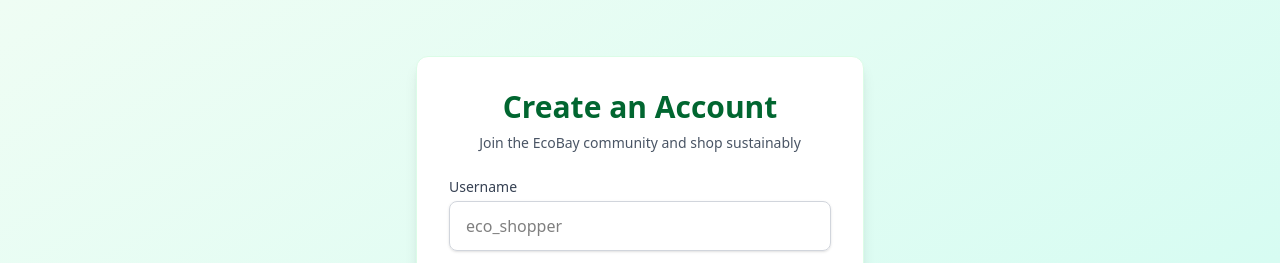
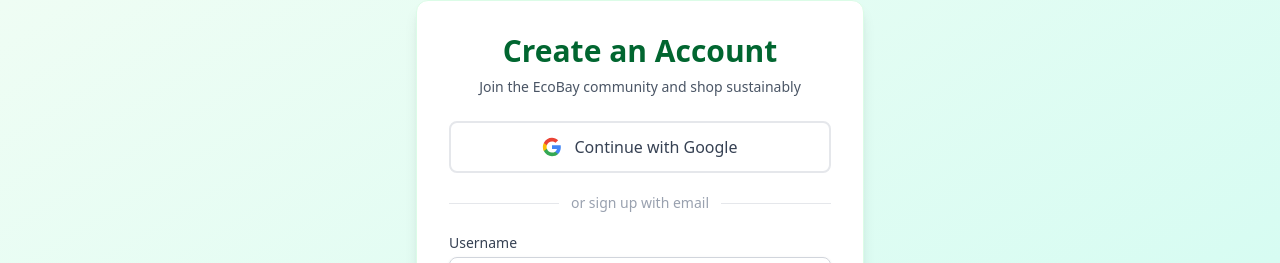
Before and after one commit to garvit000/Eco-Bay, a Next.js app: page /register in a window 1280 px wide. Shown: the part 110-373 px from the top of the page. Built offline with nearby package versions, Linux system fonts and the light colour scheme; no server answers.

Commit message:
Add google signon

```diff
--- a/src/app/login/page.tsx
+++ b/src/app/login/page.tsx
@@ -2,14 +2,28 @@
 import Navbar from "../Components/navbar";
 import { useState } from "react";
 import { useRouter } from "next/navigation";
-import { signInWithEmailAndPassword } from "firebase/auth";
+import { signInWithEmailAndPassword, signInWithPopup, GoogleAuthProvider } from "firebase/auth";
 import { auth } from "../../../ecobaybackend/lib/firebase";
+
+const googleProvider = new GoogleAuthProvider();
+
+function GoogleIcon() {
+  return (
+    <svg className="w-5 h-5" viewBox="0 0 24 24" xmlns="http://www.w3.org/2000/svg">
+      <path d="M22.56 12.25c0-.78-.07-1.53-.2-2.25H12v4.26h5.92c-.26 1.37-1.04 2.53-2.21 3.31v2.77h3.57c2.08-1.92 3.28-4.74 3.28-8.09z" fill="#4285F4"/>
+      <path d="M12 23c2.97 0 5.46-.98 7.28-2.66l-3.57-2.77c-.98.66-2.23 1.06-3.71 1.06-2.86 0-5.29-1.93-6.16-4.53H2.18v2.84C3.99 20.53 7.7 23 12 23z" fill="#34A853"/>
+      <path d="M5.84 14.09c-.22-.66-.35-1.36-.35-2.09s.13-1.43.35-2.09V7.07H2.18C1.43 8.55 1 10.22 1 12s.43 3.45 1.18 4.93l3.66-2.84z" fill="#FBBC05"/>
+      <path d="M12 5.38c1.62 0 3.06.56 4.21 1.64l3.15-3.15C17.45 2.09 14.97 1 12 1 7.7 1 3.99 3.47 2.18 7.07l3.66 2.84c.87-2.6 3.3-4.53 6.16-4.53z" fill="#EA4335"/>
+    </svg>
+  );
+}
 
 export default function Login() {
   const [email, setEmail] = useState<string>("");
   const [password, setPassword] = useState<string>("");
   const [error, setError] = useState<string>("");
   const [isLoading, setIsLoading] = useState(false);
+  const [isGoogleLoading, setIsGoogleLoading] = useState(false);
   const router = useRouter();
 
   const handleLogin = async (e: React.FormEvent) => {
@@ -34,6 +48,24 @@
     }
   };
 
+  const handleGoogleSignIn = async () => {
+    setError("");
+    setIsGoogleLoading(true);
+    try {
+      await signInWithPopup(auth, googleProvider);
+      router.push("/dashboard");
+    } catch (err: unknown) {
+      const code = (err as { code?: string }).code ?? "";
+      if (code === "auth/popup-closed-by-user" || code === "auth/cancelled-popup-request") {
+        // User closed the popup — no error needed
+      } else {
+        setError("Google sign-in failed. Please try again.");
+      }
+    } finally {
+      setIsGoogleLoading(false);
+    }
+  };
+
   return (
     <>
       <Navbar />
@@ -49,6 +81,31 @@
               {error}
             </div>
           )}
+
+          {/* Google Sign-In */}
+          <button
+            type="button"
+            onClick={handleGoogleSignIn}
+            disabled={isGoogleLoading || isLoading}
+            className="w-full flex items-center justify-center gap-3 py-3 px-4 border-2 border-gray-200 rounded-lg hover:border-gray-300 hover:bg-gray-50 transition-all duration-200 font-medium text-gray-700 disabled:opacity-60 disabled:cursor-not-allowed mb-5"
+          >
+            {isGoogleLoading ? (
+              <span className="w-5 h-5 border-2 border-gray-400 border-t-transparent rounded-full animate-spin" />
+            ) : (
+              <GoogleIcon />
+            )}
+            {isGoogleLoading ? "Signing in…" : "Continue with Google"}
+          </button>
+
+          {/* Divider */}
+          <div className="relative mb-5">
+            <div className="absolute inset-0 flex items-center">
+              <div className="w-full border-t border-gray-200" />
+            </div>
+            <div className="relative flex justify-center text-sm">
+              <span className="px-3 bg-white text-gray-400">or sign in with email</span>
+            </div>
+          </div>
 
           <form className="space-y-5" onSubmit={handleLogin}>
             <div>
@@ -87,10 +144,10 @@
 
             <button
               type="submit"
-              disabled={isLoading}
+              disabled={isLoading || isGoogleLoading}
               className="w-full py-3 px-4 bg-green-600 hover:bg-green-700 text-white font-medium rounded-lg shadow-md hover:shadow-lg transition duration-300 ease-in-out disabled:opacity-60 disabled:cursor-not-allowed"
             >
-              {isLoading ? "Signing in..." : "Sign in"}
+              {isLoading ? "Signing in…" : "Sign in"}
             </button>
           </form>
 
--- a/src/app/register/page.tsx
+++ b/src/app/register/page.tsx
@@ -5,8 +5,21 @@
 import Navbar from "../Components/navbar";
 import { useRouter } from "next/navigation";
 import { z } from "zod";
-import { createUserWithEmailAndPassword, updateProfile } from "firebase/auth";
+import { createUserWithEmailAndPassword, updateProfile, signInWithPopup, GoogleAuthProvider } from "firebase/auth";
 import { auth } from "../../../ecobaybackend/lib/firebase";
+
+const googleProvider = new GoogleAuthProvider();
+
+function GoogleIcon() {
+  return (
+    <svg className="w-5 h-5" viewBox="0 0 24 24" xmlns="http://www.w3.org/2000/svg">
+      <path d="M22.56 12.25c0-.78-.07-1.53-.2-2.25H12v4.26h5.92c-.26 1.37-1.04 2.53-2.21 3.31v2.77h3.57c2.08-1.92 3.28-4.74 3.28-8.09z" fill="#4285F4"/>
+      <path d="M12 23c2.97 0 5.46-.98 7.28-2.66l-3.57-2.77c-.98.66-2.23 1.06-3.71 1.06-2.86 0-5.29-1.93-6.16-4.53H2.18v2.84C3.99 20.53 7.7 23 12 23z" fill="#34A853"/>
+      <path d="M5.84 14.09c-.22-.66-.35-1.36-.35-2.09s.13-1.43.35-2.09V7.07H2.18C1.43 8.55 1 10.22 1 12s.43 3.45 1.18 4.93l3.66-2.84z" fill="#FBBC05"/>
+      <path d="M12 5.38c1.62 0 3.06.56 4.21 1.64l3.15-3.15C17.45 2.09 14.97 1 12 1 7.7 1 3.99 3.47 2.18 7.07l3.66 2.84c.87-2.6 3.3-4.53 6.16-4.53z" fill="#EA4335"/>
+    </svg>
+  );
+}
 
 const registerSchema = z.object({
   username: z.string().min(3, { message: "Username must be at least 3 characters" }),
@@ -30,6 +43,7 @@
   });
   const [errors, setErrors] = useState<Record<string, string>>({});
   const [isLoading, setIsLoading] = useState(false);
+  const [isGoogleLoading, setIsGoogleLoading] = useState(false);
   const [success, setSuccess] = useState(false);
 
   const handleChange = (e: React.ChangeEvent<HTMLInputElement>) => {
@@ -77,6 +91,23 @@
     }
   };
 
+  const handleGoogleSignUp = async () => {
+    setErrors({});
+    setIsGoogleLoading(true);
+    try {
+      await signInWithPopup(auth, googleProvider);
+      setSuccess(true);
+      setTimeout(() => router.push("/dashboard"), 800);
+    } catch (err: unknown) {
+      const code = (err as { code?: string }).code ?? "";
+      if (code !== "auth/popup-closed-by-user" && code !== "auth/cancelled-popup-request") {
+        setErrors({ form: "Google sign-in failed. Please try again." });
+      }
+    } finally {
+      setIsGoogleLoading(false);
+    }
+  };
+
   return (
     <>
       <Navbar />
@@ -96,6 +127,31 @@
               {errors.form}
             </div>
           )}
+
+          {/* Google Sign-Up */}
+          <button
+            type="button"
+            onClick={handleGoogleSignUp}
+            disabled={isGoogleLoading || isLoading || success}
+            className="w-full flex items-center justify-center gap-3 py-3 px-4 border-2 border-gray-200 rounded-lg hover:border-gray-300 hover:bg-gray-50 transition-all duration-200 font-medium text-gray-700 disabled:opacity-60 disabled:cursor-not-allowed mb-5"
+          >
+            {isGoogleLoading ? (
+              <span className="w-5 h-5 border-2 border-gray-400 border-t-transparent rounded-full animate-spin" />
+            ) : (
+              <GoogleIcon />
+            )}
+            {isGoogleLoading ? "Signing up…" : "Continue with Google"}
+          </button>
+
+          {/* Divider */}
+          <div className="relative mb-5">
+            <div className="absolute inset-0 flex items-center">
+              <div className="w-full border-t border-gray-200" />
+            </div>
+            <div className="relative flex justify-center text-sm">
+              <span className="px-3 bg-white text-gray-400">or sign up with email</span>
+            </div>
+          </div>
 
           <form onSubmit={handleSubmit} className="space-y-4">
             <div>
@@ -160,7 +216,7 @@
 
             <button
               type="submit"
-              disabled={isLoading || success}
+              disabled={isLoading || isGoogleLoading || success}
               className="w-full py-3 px-4 border border-transparent rounded-lg shadow-sm text-sm font-medium text-white bg-green-600 hover:bg-green-700 focus:outline-none focus:ring-2 focus:ring-offset-2 focus:ring-green-500 disabled:opacity-60 disabled:cursor-not-allowed transition-all"
             >
               {isLoading ? "Creating Account…" : "Sign Up"}
```
